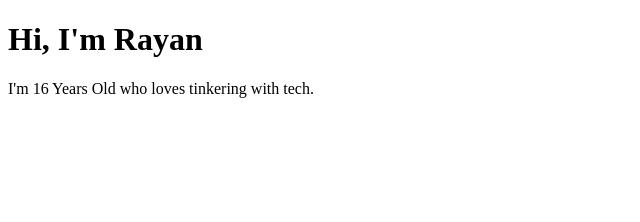
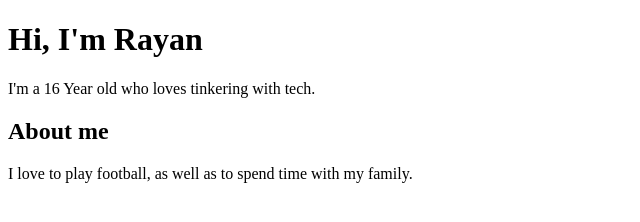
Before and after one commit to rayancheema/my-portfolio, a plain HTML site: page index.html in a window 1280 px wide. Shown: the whole page, without its empty margins (0-640 px from the left). Drawn offline with Linux system fonts and the light colour scheme.

Commit message:
add an about me section

```diff
--- a/index.html
+++ b/index.html
@@ -1,10 +1,15 @@
 <!DOCTYPE html>
 <html>
+
 <head>
     <title>Rayan's Portfolio</title>
 </head>
+
 <body>
     <h1>Hi, I'm Rayan</h1>
-		<p>I'm 16 Years Old who loves tinkering with tech.</p>
+    <p>I'm a 16 Year old who loves tinkering with tech.</p>
+    <h2>About me</h2>
+    <p>I love to play football, as well as to spend time with my family.</p>
 </body>
+
 </html>
```
Lines whose indentation alone changed are shown as unchanged.
